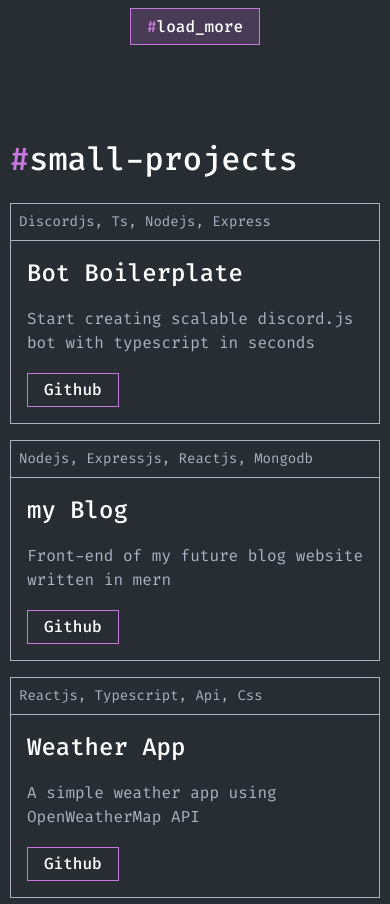
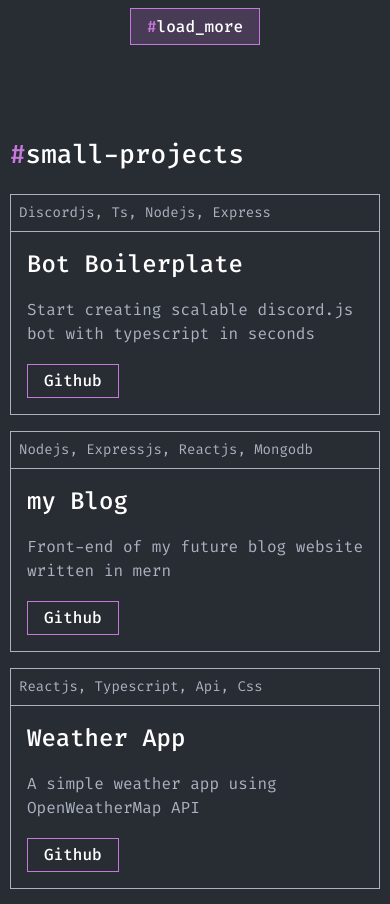
Before and after one commit to hozaifa4you/hozaifabinmasud, a Next.js app in the folder apps/frontend/: page /projects in a window 390 px wide. Shown: the part 2320-3224 px from the top of the page. Built offline with nearby package versions, Linux system fonts and the light colour scheme.

Commit message:
Projects page responsive

```diff
--- a/apps/frontend/src/app/projects/page.tsx
+++ b/apps/frontend/src/app/projects/page.tsx
@@ -13,7 +13,7 @@ const ProjectsPage = () => {
          />
 
          <div className="container mt-5">
-            <div className="grid gap-4 lg:grid-cols-3">
+            <div className="grid gap-4 md:grid-cols-2 lg:grid-cols-3">
                {projectsAll.map((project) => (
                   <ProjectCard key={project.id} {...project} />
                ))}
@@ -23,11 +23,11 @@ const ProjectsPage = () => {
          </div>
 
          <div className="section-padding container">
-            <h4 className="text-text-secondary text-[32px] font-medium">
+            <h4 className="text-text-secondary text-[26px] font-medium md:text-[28px] lg:text-[32px]">
                <span className="text-primary text-pretty">#</span>small-projects
             </h4>
 
-            <div className="mt-5 grid gap-4 lg:grid-cols-3">
+            <div className="mt-5 grid gap-4 sm:grid-cols-2 md:grid-cols-3">
                {smallProjects.map((project) => (
                   <ProjectCardSmall key={project.id} {...project} />
                ))}
```
